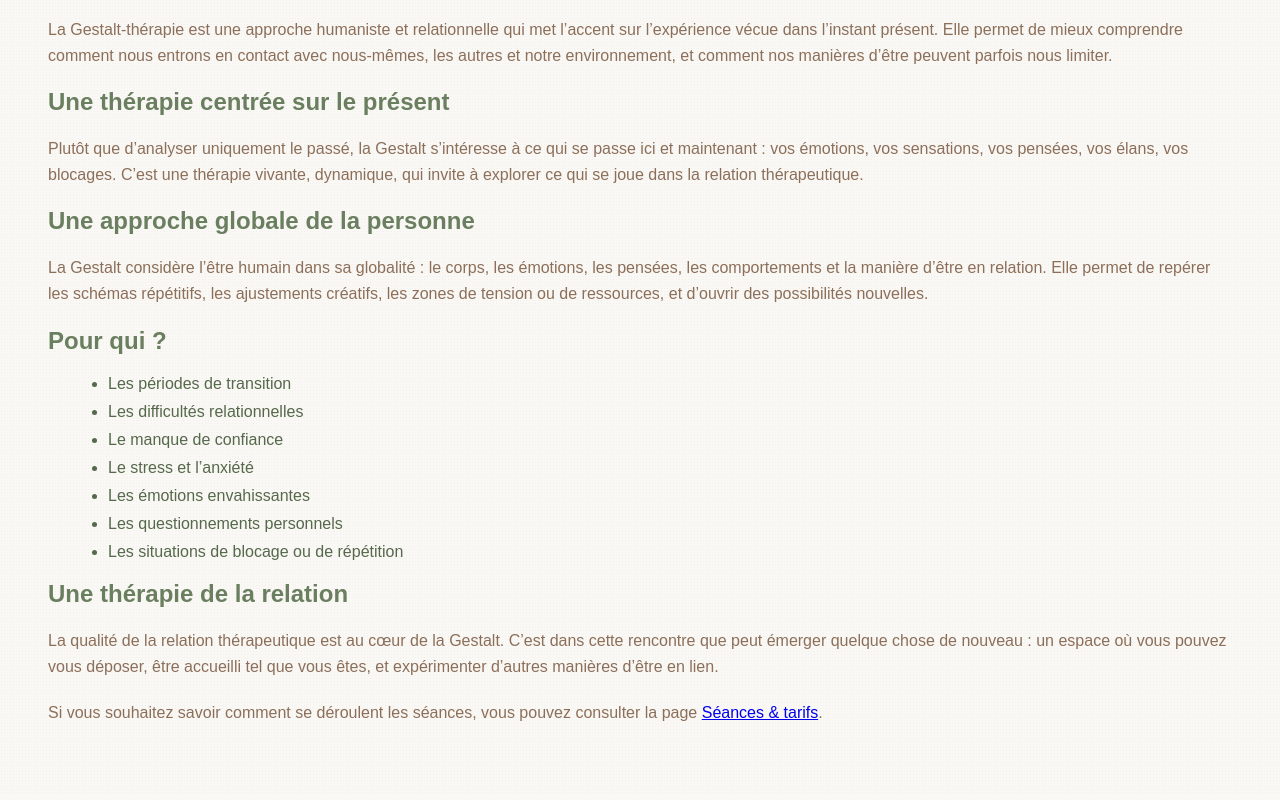
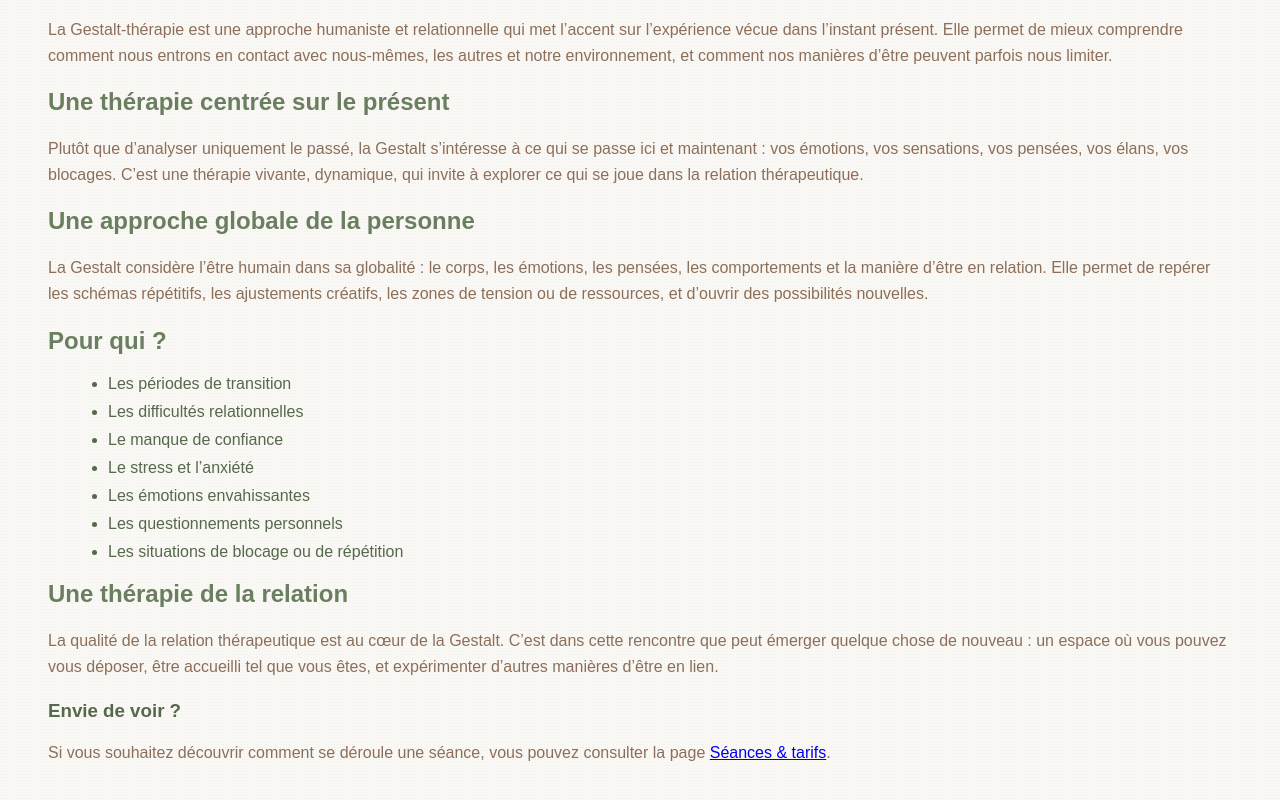
Before and after one commit to laetitiaroux312-afk/site-gestalt, a plain HTML site: page gestalt.html in a window 1280 px wide. Shown: the part 256-1056 px from the top of the page. Drawn offline with Linux system fonts and the light colour scheme.

Commit message:
Update gestalt.html

```diff
--- a/gestalt.html
+++ b/gestalt.html
@@ -48,9 +48,11 @@
 <h2>Une thérapie de la relation</h2>
 <p>La qualité de la relation thérapeutique est au cœur de la Gestalt. C’est dans cette rencontre que peut émerger quelque chose de nouveau : un espace où vous pouvez vous déposer, être accueilli tel que vous êtes, et expérimenter d’autres manières d’être en lien.</p>
 
-    <div class="bottom-link">
-  <p>Si vous souhaitez savoir comment se déroulent les séances, vous pouvez consulter la page <a href="seances.html">Séances & tarifs</a>.</p>
+ <h3 class="titre-vert">Envie de voir ?</h3>
+<div class="bottom-link">
+  <p>Si vous souhaitez découvrir comment se déroule une séance, vous pouvez consulter la page <a href="seances.html">Séances & tarifs</a>.</p>
 </div>
+
 
 </body>
 </html>
```
